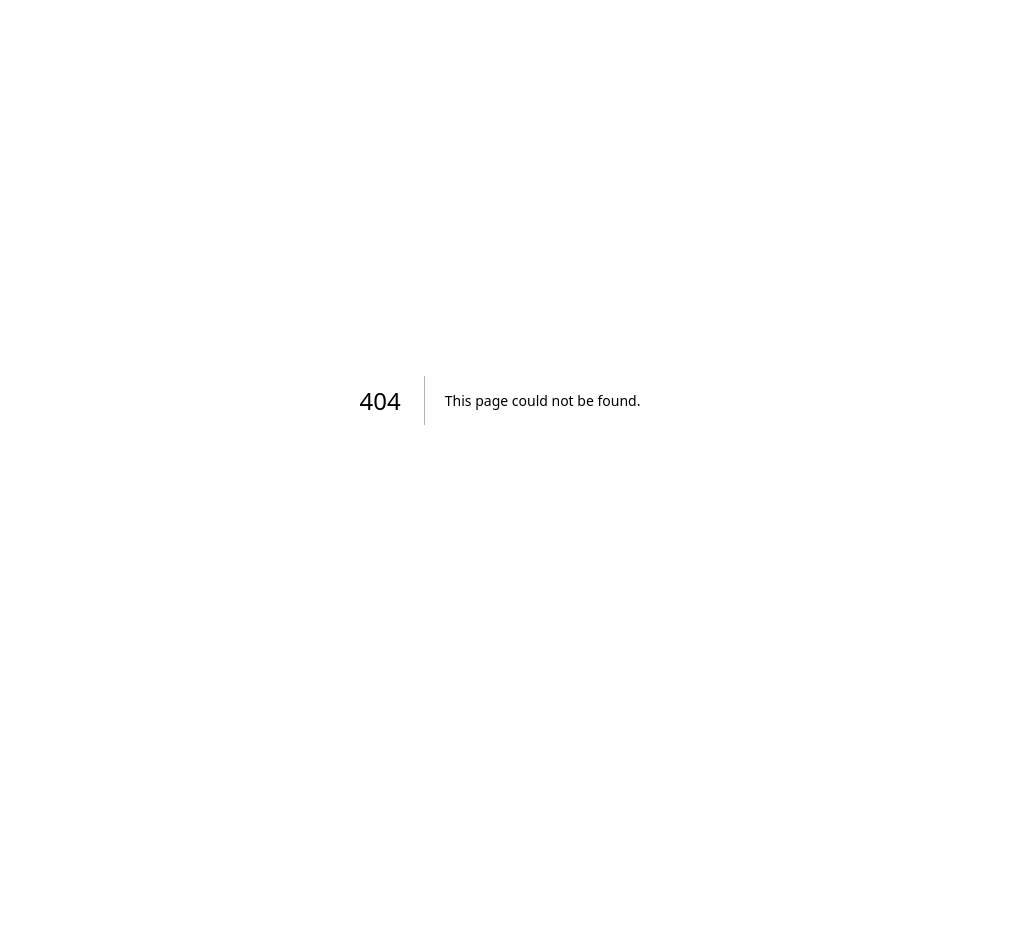
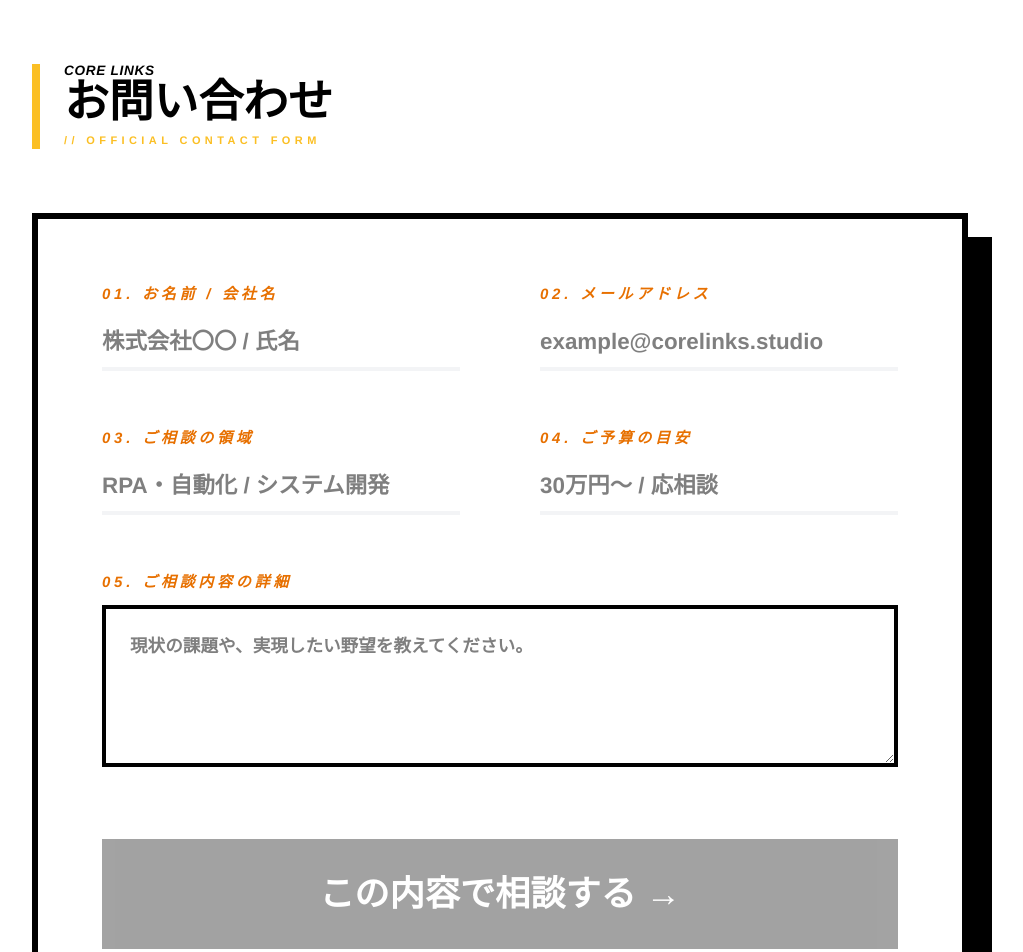
Before and after one commit to oppohone011-ux/core_links_hp, a Next.js app: page /contact in a window 1280 px wide. Before the commit this address had no page. Shown: the top 952 px of the page, without its empty margins (140-1163 px from the left). Before the commit the page ends 800 px from the top, so only its background shows below. Built offline with nearby package versions, Linux system fonts and the light colour scheme.

Commit message:
feat: お問い合わせヘッダーのデザインを洗練

```diff
--- /dev/null
+++ b/src/app/contact/Contact.module.css
@@ -0,0 +1,222 @@
+.container {
+  width: 100%;
+  max-width: 1000px;
+  margin: 0 auto;
+  padding: 4rem 2rem;
+}
+
+/* タイトルエリアを一つの「デザイン」として整える */
+.messageBox {
+  margin-bottom: 4rem;
+  padding-left: 1.5rem;
+  /* ラインを14px→8pxに。細くする方が今のトレンドで洗練されて見えます */
+  border-left: 8px solid #fbbf24;
+  display: flex;
+  flex-direction: column;
+  gap: 0; /* 隙間は個別のmarginで制御 */
+}
+
+/* 追加：お問い合わせの上の小さな英語 */
+.coreLinksText {
+  font-size: 0.85rem;
+  font-weight: 900;
+  font-style: italic;
+  letter-spacing: 0.05em;
+  color: #000;
+  margin: 0;
+  line-height: 1;
+}
+
+.mainTitle {
+  font-size: 2.2rem; /* PCでの迫力を出しつつ、読みやすく */
+  font-weight: 900;
+  color: #000;
+  line-height: 1.2;
+  margin: 0.2rem 0; /* CORE LINKSとの距離を調整 */
+}
+
+.subTitle {
+  font-size: 11px; /* あえて小さくして「飾り」にする */
+  font-weight: 800;
+  color: #fbbf24;
+  margin-top: 0.5rem;
+  letter-spacing: 0.4em; /* 文字の間をガッツリ開けるのがおしゃれ */
+  text-transform: uppercase;
+}
+
+/* スマホ対応：文字がはみ出さないように */
+@media (max-width: 768px) {
+  .mainTitle {
+    font-size: 1.8rem;
+  }
+  .messageBox {
+    border-left-width: 6px;
+  }
+}
+
+/* --- フォームカード --- */
+.formCard {
+  background: #ffffff;
+  border: 6px solid #000;
+  padding: 4rem;
+  display: grid;
+  grid-template-columns: 1fr 1fr;
+  gap: 3.5rem 5rem;
+  box-shadow: 24px 24px 0px 0px #000;
+  position: relative;
+}
+
+.fullWidth {
+  grid-column: 1 / -1;
+}
+
+.fieldGroup {
+  display: flex;
+  flex-direction: column;
+  gap: 0.75rem;
+}
+
+.label {
+  font-size: 15px;
+  font-weight: 900;
+  letter-spacing: 0.25em;
+  text-transform: uppercase;
+  color: #e77000;
+  font-style: italic;
+}
+
+/* 入力欄のPCベースサイズを少し下げて安定させました */
+.input, .select, .textarea {
+  width: 100%;
+  background: transparent;
+  border: none;
+  border-bottom: 4px solid #f3f4f6;
+  padding: 0.5rem 0;
+  font-weight: 900;
+  font-size: 1.4rem; /* 1.6から微調整 */
+  color: #000;
+  outline: none;
+  transition: border-color 0.3s;
+}
+
+.input:focus {
+  border-bottom-color: #000;
+}
+
+.textarea {
+  border: 4px solid #000;
+  padding: 1.5rem;
+  font-size: 1.1rem;
+  background: #fff;
+  min-height: 160px;
+}
+
+/* --- ボタン：メンテナンス中（無効） --- */
+.submitBtn {
+  grid-column: 1 / -1;
+  height: 110px;
+  background: #666;      /* 無効色（グレー） */
+  position: relative;
+  cursor: not-allowed;  /* 禁止マーク */
+  overflow: hidden;
+  border: none;
+  margin-top: 1rem;
+  opacity: 0.6;         /* 無効感を演出 */
+}
+
+.submitBtnText {
+  position: relative;
+  z-index: 10;
+  color: #fff;
+  font-size: 2.2rem;
+  font-weight: 900;
+  display: flex;
+  align-items: center;
+  justify-content: center;
+  gap: 1.5rem;
+}
+
+.submitBtnBg {
+  position: absolute;
+  top: 100%;
+  left: 0;
+  width: 100%;
+  height: 100%;
+  background: #fbbf24;
+  transition: transform 0.4s cubic-bezier(0.7, 0, 0.3, 1);
+}
+
+/* ホバー時の動きを抑制（メンテナンス中のため） */
+.submitBtn:hover .submitBtnBg {
+  transform: translateY(0);
+}
+
+.submitBtn:hover .submitBtnText {
+  color: #fff;
+}
+
+.footerText {
+  grid-column: 1 / -1;
+  text-align: center;
+  font-size: 11px;
+  font-weight: 900;
+  letter-spacing: 0.8em;
+  opacity: 0.2;
+  margin-top: 1.5rem;
+  text-transform: uppercase;
+}
+
+/* --- レスポンシブ対応 (768px以下) スマホ最適化 --- */
+@media (max-width: 768px) {
+  .container {
+    padding: 2rem 1rem;
+  }
+
+  .messageBox {
+    margin-bottom: 2rem;
+    padding-left: 1rem;
+    border-left-width: 8px;
+  }
+
+  /* カードの余白と影をスマホ用に絞る */
+  .formCard {
+    grid-template-columns: 1fr;
+    padding: 1.5rem;   /* デカすぎ回避 */
+    gap: 1.5rem;       /* デカすぎ回避 */
+    box-shadow: 12px 12px 0px 0px #000;
+  }
+
+  .label {
+    font-size: 11px;
+    letter-spacing: 0.1em;
+  }
+
+  /* 入力文字を「デカすぎ」から「適切」な1rem(16px)へ */
+  .input {
+    font-size: 1rem;
+  }
+
+  .textarea {
+    font-size: 0.9rem;
+    padding: 0.8rem;
+    min-height: 120px;
+  }
+
+  /* ボタンの高さをスマホに合わせる */
+  .submitBtn {
+    height: 60px;
+  }
+
+  .submitBtnText {
+    font-size: 1.1rem;
+    gap: 0.5rem;
+  }
+}
+
+/* --- PC版のみのタイトルサイズ調整 --- */
+@media (min-width: 769px) {
+  .mainTitle {
+    font-size: 2.8rem;
+    line-height: 0.9;
+  }
+}
--- /dev/null
+++ b/src/app/contact/page.tsx
@@ -0,0 +1,57 @@
+"use client";
+import styles from "./Contact.module.css";
+
+export default function ContactForm() {
+  return (
+    <div className={styles.container}>
+      <div className={styles.messageBox}>
+        {/* CORE LINKS を独立させることで、小さく・斜体に制御しやすくなります */}
+        <p className={styles.coreLinksText}>CORE LINKS</p>
+
+        <h2 className={styles.mainTitle}>
+          お問い合わせ
+        </h2>
+
+        <p className={styles.subTitle}>
+          // OFFICIAL CONTACT FORM
+        </p>
+      </div>
+
+      <form className={styles.formCard}>
+        <div className={styles.fieldGroup}>
+          <label className={styles.label}>01. お名前 / 会社名</label>
+          <input type="text" className={styles.input} placeholder="株式会社〇〇 / 氏名" />
+        </div>
+
+        <div className={styles.fieldGroup}>
+          <label className={styles.label}>02. メールアドレス</label>
+          <input type="email" className={styles.input} placeholder="example@corelinks.studio" />
+        </div>
+
+        <div className={styles.fieldGroup}>
+          <label className={styles.label}>03. ご相談の領域</label>
+          <input type="text" className={styles.input} placeholder="RPA・自動化 / システム開発" />
+        </div>
+
+        <div className={styles.fieldGroup}>
+          <label className={styles.label}>04. ご予算の目安</label>
+          <input type="text" className={styles.input} placeholder="30万円〜 / 応相談" />
+        </div>
+
+        <div className={`${styles.fieldGroup} ${styles.fullWidth}`}>
+          <label className={styles.label}>05. ご相談内容の詳細</label>
+          <textarea rows={4} className={styles.textarea} placeholder="現状の課題や、実現したい野望を教えてください。" />
+        </div>
+
+        <button type="submit" className={styles.submitBtn}>
+          <div className={styles.submitBtnBg} />
+          <span className={styles.submitBtnText}>この内容で相談する →</span>
+        </button>
+
+        <div className={styles.footerText}>
+          CORE LINKS STUDIO
+        </div>
+      </form>
+    </div>
+  );
+}
```
